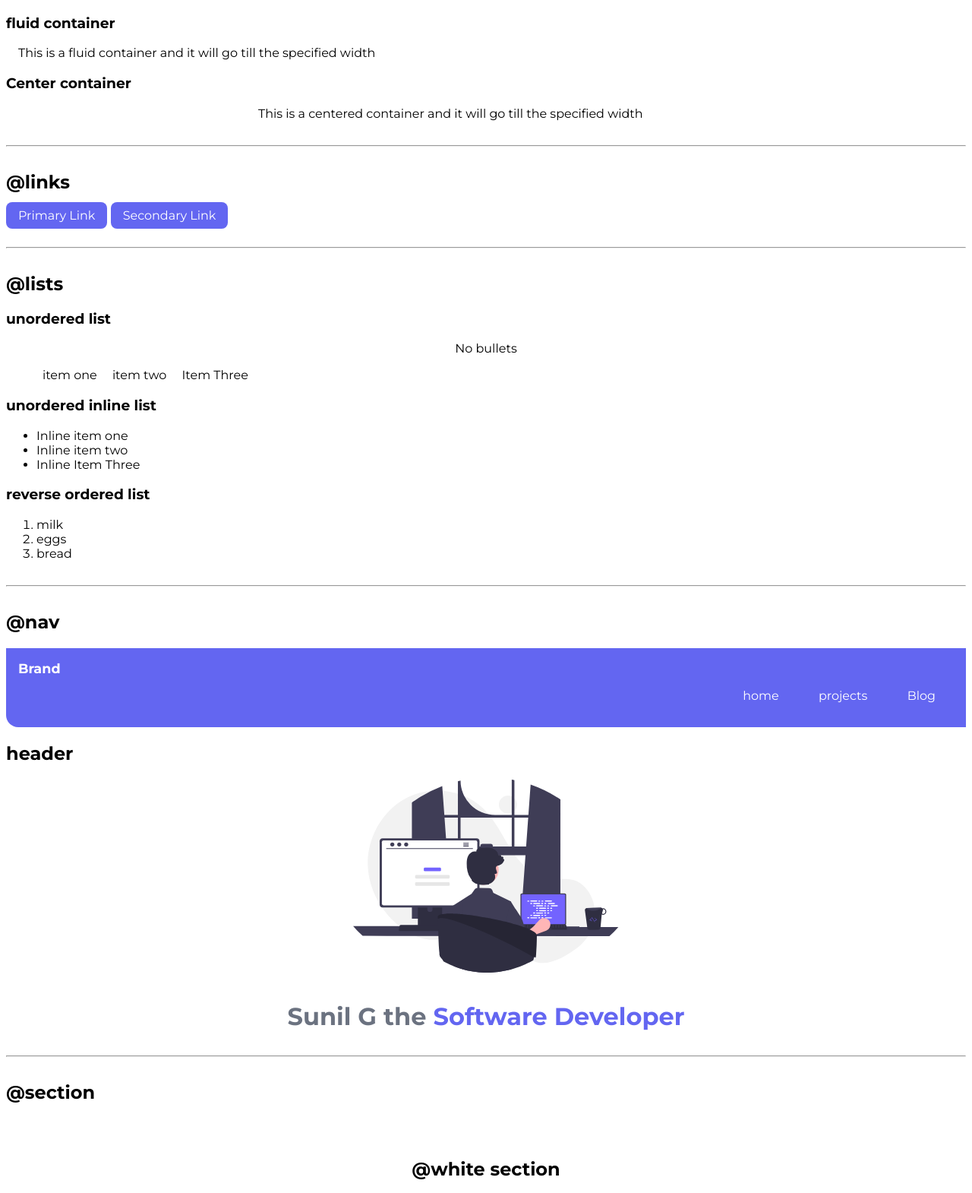
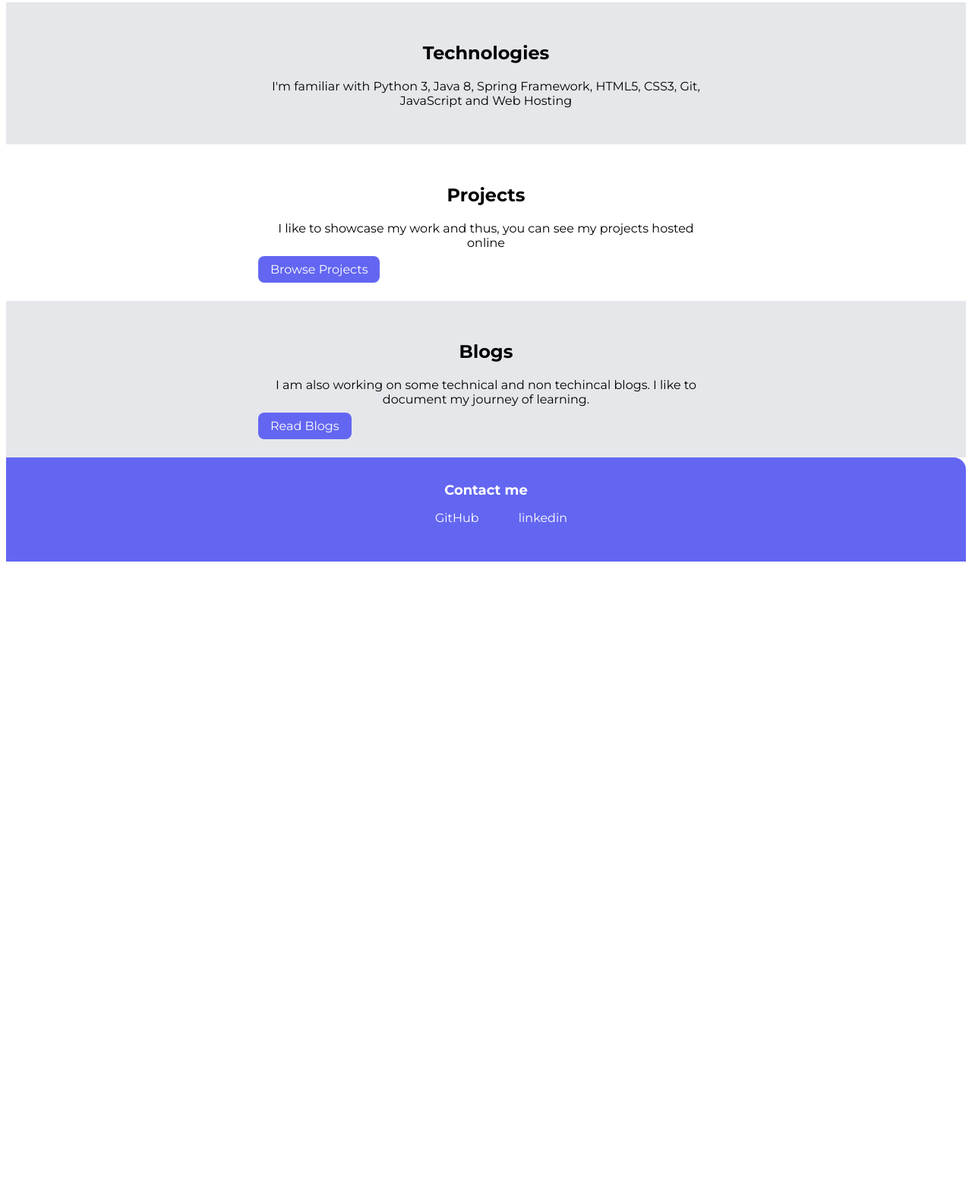
Before and after one commit to gsunil99/my_portfolio, a plain HTML site: page index.html in a window 1280 px wide. Shown: the part 477-2047 px from the top of the page at 76% size. After the commit the page ends 1224 px from the top, so only its background shows below. Drawn offline with Linux system fonts and the light colour scheme.

Commit message:
Updated till projects and blogs

```diff
--- a/index.html
+++ b/index.html
@@ -1,104 +1,58 @@
 <!DOCTYPE html>
-<html>
-
+<html lang="en">
 <head>
     <meta charset="UTF-8">
-    <meta name="viewport" content="width-device-width, intial-scale=1.0">
-    <title>Component Library</title>
-    <link href="styles.css" rel="stylesheet">
+    <meta http-equiv="X-UA-Compatible" content="IE=edge">
+    <meta name="viewport" content="width=device-width, initial-scale=1.0">
+    <title>Home | G Sunil </title>
+    <link href="styles.css" rel="stylesheet"/>
 </head>
-
 <body>
-    <h1>Welcome to Sunil's component library</h1>
-    <p>I'm attending neog.camp and I want to make
-        a library which would make all my projects look</p>
-    <hr>
-    <h2>@typography</h2>
-    <h1>This is the biggest heading</h1>
-    <h2>Second Heading</h2>
-    <p>Let me show you the normal text. This is free flowing and will wrap
-        at the end like a paragraph
-    </p>
-    <small>This is relatively smaller text</small>
-
-    <hr>
-    <h2>@container</h2>
-
-    <h3>fluid container</h3>
-    <div class="container container-fluid">This is a fluid container and it will go till the specified width</div>
-    <h3>Center container</h3>
-    <div class="container container-center">This is a centered container and it will go till the specified width</div>
-    <hr>
-
-    <h2>@links</h2>
-    <a href="/" class="link link-primary">Primary Link</a>
-    <a href="/" class="link link-secondary">Secondary Link</a>
-    <hr>
-
-    <h2>@lists</h2>
-    <h3>unordered list</h3>
-    <p>No bullets</p>
-    <ul class="list-non-bullet">
-        <li class="list-item-inline"> item one</li>
-        <li class="list-item-inline"> item two</li>
-        <li class="list-item-inline"> Item Three</li>
-    </ul>
-    <h3>unordered inline list</h3>
-    <ul>
-        <li>Inline item one</li>
-        <li>Inline item two</li>
-        <li>Inline Item Three</li>
-    </ul>
-    <h3> reverse ordered list</h3>
-    <ol>
-        <li>milk</li>
-        <li>eggs</li>
-        <li>bread</li>
-    </ol>
-    <hr>
-    <h2>@nav</h2>
     <nav class="navigation container">
-        <div class="nav-brand">Brand</div>
+        <div class="nav-brand">SOFTWARE DEVELOPER</div>
         <ul class="list-non-bullet nav-pills">
             <li class="list-item-inline">
-                <a class="link" href="/">home</a>
+                <a class="link link-active " href="/">home</a>
             </li>
             <li class="list-item-inline">
-                <a class="link" href="/">projects</a>
+                <a class="link" href="/projects.html">projects</a>
             </li>
             <li class="list-item-inline">
-                <a class="link" href="/">Blog</a>
+                <a class="link" href="/blogs.html">Blog</a>
             </li>
         </ul>
     </nav>
-    <h2>header</h2>
     <header class="coding">
         <img class="coding-img" src="images/coding.svg" />
         <h1 class="coding-heading"> Sunil G the <span style="color: var(--primary-color );">Software Developer</h1>
     </header>
-    <hr>
-    <h2>@section</h2>
+    <section class="section ow">
+        <div class="container container-center">
+            <h1>Technologies</h1>
+            <p>I'm familiar with Python 3, Java 8, Spring Framework, HTML5, CSS3, Git, JavaScript and Web Hosting</p>
+        </div>
+    </section>
     <section class="section">
         <div class="container container-center">
-            <h1>@white section</h1>
-            <p>This will go end to end with little margin at both sides</p>
+            <h1>Projects</h1>
+            <p>I like to showcase my work and thus, you can see my projects hosted online
+            </p>
+            <a href="/projects.html" class="link link-secondary">Browse Projects </a>
         </div>
     </section>
     <section class="section ow">
         <div class="container container-center">
-            <h1>@Non white section</h1>
-            <p>This will go end to end with little margin at both sides</p>
+            <h1>Blogs</h1>
+            <p>I am also working on some technical and non techincal blogs. I like to document my journey of learning.</p>
+            <a class="link link-secondary" href="/blogs.html">Read Blogs</a>
         </div>
     </section>
-    <hr>
-    <h2>@footer</h2>
     <footer class="footer">
-        <div>Inside the footer</div>
+        <div class="footer-header">Contact me</div>
         <ul class="list-non-bullet ">
-            <li class="list-item-inline"><a class="link">First footer</a></li>
-            <li class="list-item-inline"><a class="link">Second footer</a></li>
+            <li class="list-item-inline"><a class="link" href="https://github.com/gsunil99">GitHub</a></li>
+            <li class="list-item-inline"><a class="link" href="https://www.linkedin.com/in/gsunil99">linkedin</a></li>
         </ul>
     </footer>
 </body>
-
 </html>
--- a/styles.css
+++ b/styles.css
@@ -61,6 +61,9 @@ hr{
     font-size: 1.1rem;
     font-weight: bold;
 }
+.coding{
+    padding-top: 1rem;
+}
 .coding .coding-img{
     max-width: 350px;
     display: block;
@@ -93,3 +96,7 @@ hr{
 .footer .ul{
     padding-inline-start: 0px;
 }
+.footer .footer-header{
+     font-weight: bold;
+     font-size: large;
+}
```
Also changed, not shown: lib/components.html (added, +104 -0 lines), projects.html (added, +12 -0 lines).
